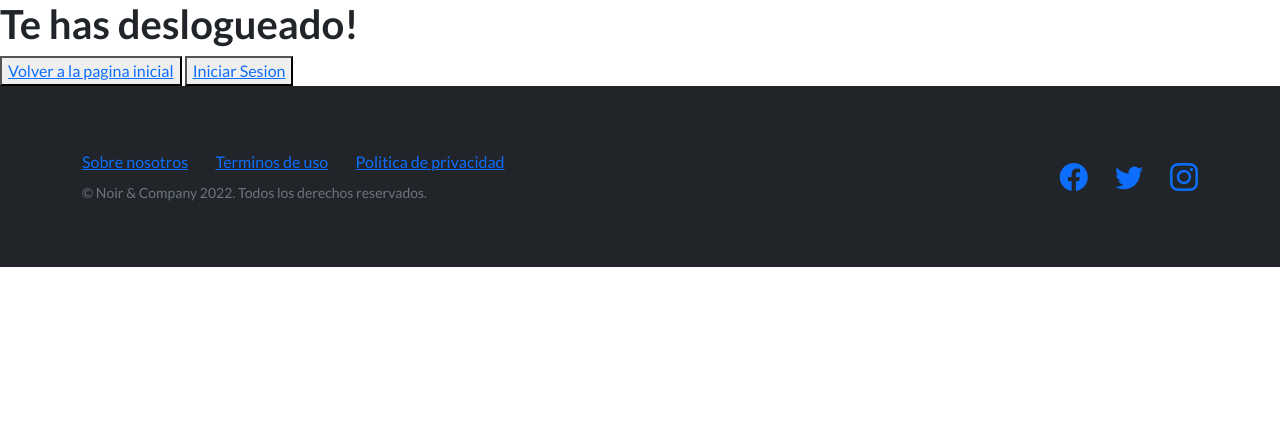
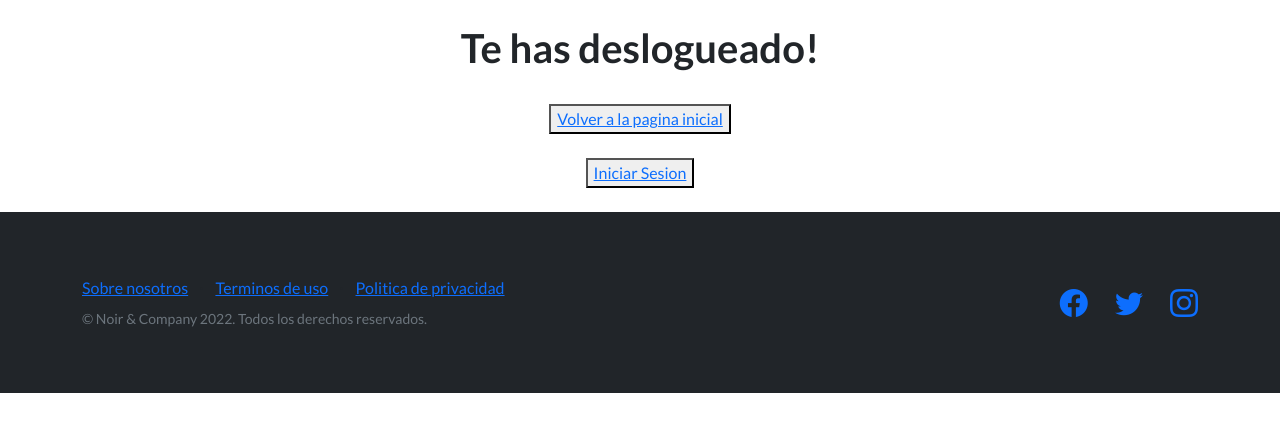
Before and after one commit to Mati-Noir/Entrega-Final-Noir---Carranza---Smutt, a Django app: page /panel-logout/ in a window 1280 px wide. Shown: the part 66-494 px from the top of the page. Run offline with Django 4.2, Linux system fonts and the light colour scheme; some libraries are stand-ins or nearby versions.

Commit message:
Mejora cosmetica Logout
Cambio en la estructura del logout para una mejora visual.

```diff
--- a/mi_app/templates/mi_app/panel_logout.html
+++ b/mi_app/templates/mi_app/panel_logout.html
@@ -2,8 +2,15 @@
 
 {% block main %}
 
-    <h1> Te has deslogueado! </h1>
-    <button><a href="{% url 'pagina-inicial' %}" > Volver a la pagina inicial </a></button>
+<div class="text-center">
+    <br>
+    <h1><center> Te has deslogueado!</center> </h1>
+    <br>
+    <button><a href="{% url 'pagina-inicial' %}" > Volver a la pagina inicial</a></button>
+    <br>
+    <br>
     <button><a href="{% url 'login' %}" > Iniciar Sesion </a></button>
-
+    <br>
+</div>
+<br>
 {% endblock %}
```
